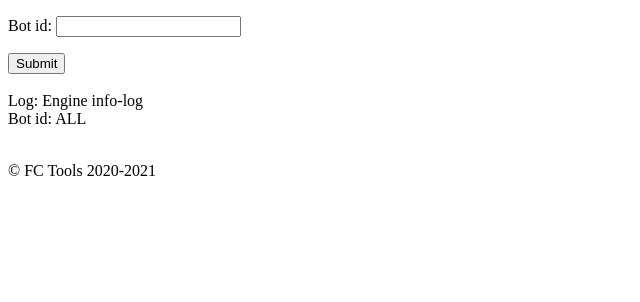
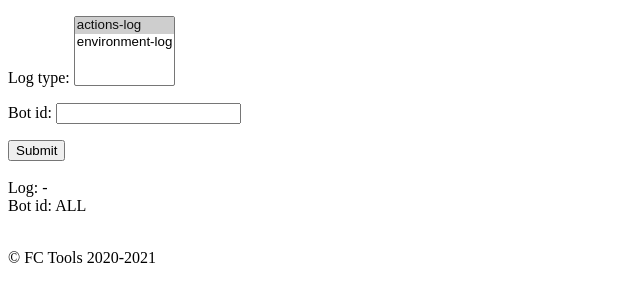
Before and after one commit to FCTools/autopilot-backend, a Django app: page /bots/botsLog/ in a window 1280 px wide. Shown: the top 302 px of the page, without its empty margins (0-640 px from the left). Run offline with Django 3.2, Linux system fonts and the light colour scheme; the visitor is signed in with stand-in values (Sample User, id 1).

Commit message:
[FCTOOLSDEV-51] Add log type selector.

```diff
--- a/bot_manager/forms.py
+++ b/bot_manager/forms.py
@@ -11,6 +11,12 @@ from django import forms
 
 class LogFilterForm(forms.Form):
 
+    log_type = forms.MultipleChoiceField(
+        choices=(('actions-log', 'actions-log'),
+                 ('environment-log', 'environment-log'),),
+        initial='actions-log'
+    )
+
     bot_id = forms.IntegerField(required=False)
 
     # campaign_id = forms.IntegerField()
--- a/bot_manager/views.py
+++ b/bot_manager/views.py
@@ -31,9 +31,20 @@ def log_view(request):
         form = LogFilterForm(request.POST)
 
         if form.is_valid():
+            if form.cleaned_data['log_type'] == 'environment-log':
+                env_log_path = os.getenv('ENV_LOG_PATH')
+                if not env_log_path:
+                    return render(request, template)
+
+                with open(env_log_path, 'r', encoding='utf-8') as file:
+                    log = file.read().split('\n')
+
+                return render(request, template, context={'log': list(reversed(log)), 'form': form,
+                                                          'log_type': 'environment log'})
+
             bot_id = form.cleaned_data["bot_id"]
 
-            autopilot_engine_log_path = os.getenv("ENGINE_LOG_PATH")
+            autopilot_engine_log_path = os.getenv("ACTIONS_LOG_PATH")
             if not autopilot_engine_log_path:
                 return render(request, template)
 
@@ -44,12 +55,12 @@ def log_view(request):
 
             if not bot_id:
                 return render(request, template, context={'bot_id': bot_id, 'log': list(reversed(log)),
-                                                          'form': form})
+                                                          'form': form, 'log_type': 'actions log'})
 
             result = [line for line in log if pattern in line]
 
             return render(request, template, context={'bot_id': bot_id, 'log': list(reversed(result)),
-                                                      'form': form})
+                                                      'form': form, 'log_type': 'actions log'})
         else:
             return render(request, template, {'form': form})
 
--- a/web/templates/statistics_page.html
+++ b/web/templates/statistics_page.html
@@ -25,7 +25,12 @@
     </form>
 
     <br>
-    Log: Engine info-log
+    {% if log_type %}
+        Log: {{ log_type }}
+    {% else %}
+        Log: -
+    {% endif %}
+
     <br>
     {% if bot_id %}
         Bot id: {{ bot_id }}
```
